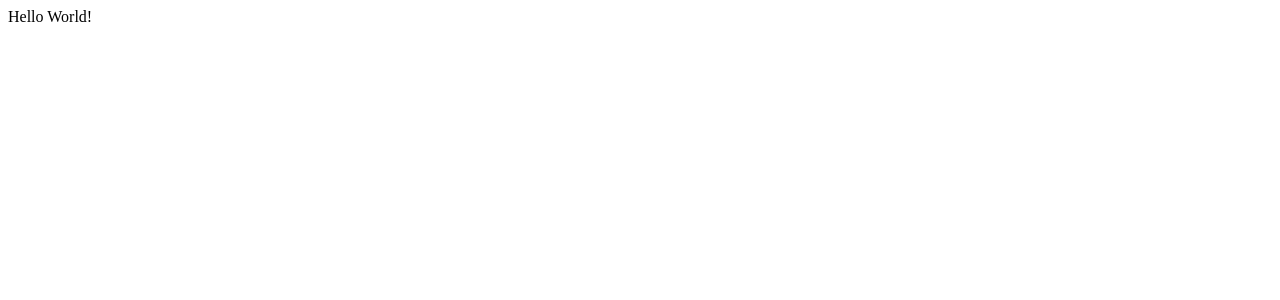
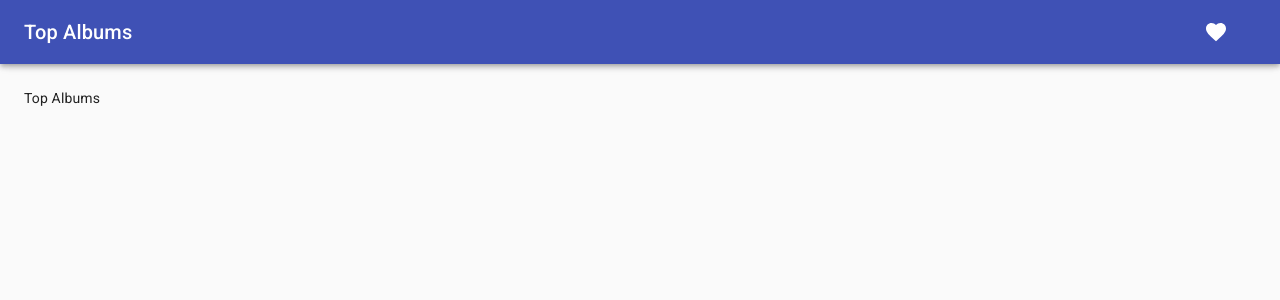
Before and after one commit to reloadedhead/pwa-itunes-demo, a React (Create React App) app: page / in a window 1280 px wide. Shown: the top 300 px of the page. Built offline with nearby package versions, Linux system fonts and the light colour scheme.

Commit message:
add: app shell design for route code splitting

```diff
--- a/package.json
+++ b/package.json
@@ -56,6 +56,7 @@
     ]
   },
   "devDependencies": {
+    "@types/react-router-dom": "^5.1.6",
     "@typescript-eslint/eslint-plugin": "^4.11.0",
     "@typescript-eslint/parser": "^4.11.0",
     "eslint": "^7.16.0",
--- /dev/null
+++ b/src/components/app-shell/header/index.tsx
@@ -0,0 +1,42 @@
+import React from 'react';
+import { createStyles, makeStyles, Theme } from '@material-ui/core/styles';
+import AppBar from '@material-ui/core/AppBar';
+import Toolbar from '@material-ui/core/Toolbar';
+import Typography from '@material-ui/core/Typography';
+import FavoriteIcon from '@material-ui/icons/Favorite';
+import IconButton from '@material-ui/core/IconButton';
+
+const useStyles = makeStyles((theme: Theme) =>
+  createStyles({
+    root: {
+      flexGrow: 1,
+    },
+    menuButton: {
+      marginRight: theme.spacing(2),
+    },
+    title: {
+      flexGrow: 1,
+    },
+  }),
+);
+
+const Header = () => {
+  const classes = useStyles();
+
+  return (
+    <div className={classes.root}>
+      <AppBar>
+        <Toolbar>
+          <Typography variant="h6" className={classes.title}>
+            Top Albums
+          </Typography>
+          <IconButton edge="start" className={classes.menuButton} color="inherit" aria-label="menu">
+            <FavoriteIcon />
+          </IconButton>
+        </Toolbar>
+      </AppBar>
+    </div>
+  );
+}
+
+export default Header;
--- /dev/null
+++ b/src/components/app-shell/index.tsx
@@ -0,0 +1,30 @@
+import { makeStyles, Theme, createStyles, CssBaseline } from '@material-ui/core';
+import React from 'react';
+import Header from './header';
+import ContentRouter from './router';
+
+const useStyles = makeStyles((theme: Theme) =>
+  createStyles({
+    toolbar: theme.mixins.toolbar,
+    content: {
+      flexGrow: 1,
+      padding: theme.spacing(3),
+    },
+  })
+);
+
+const AppShell = () => {
+  const classes = useStyles();
+  return (
+    <>
+      <CssBaseline />
+      <Header />
+      <main className={classes.content}>
+        <div className={classes.toolbar} />
+        <ContentRouter />
+      </main>
+    </>
+  )
+};
+
+export default AppShell;
--- /dev/null
+++ b/src/components/app-shell/router/index.tsx
@@ -0,0 +1,15 @@
+import { CircularProgress } from '@material-ui/core';
+import React, { lazy, Suspense } from 'react';
+import { Route, Switch } from 'react-router-dom';
+
+const TopAlbums = lazy(() => import('../../../pages/top-albums'));
+
+const ContentRouter = () => (
+  <Suspense fallback={<CircularProgress size={32} />}>
+    <Switch>
+      <Route path="/" component={TopAlbums} />
+    </Switch>
+  </Suspense>
+);
+
+export default ContentRouter;
--- a/src/index.tsx
+++ b/src/index.tsx
@@ -2,10 +2,11 @@ import React from 'react';
 import ReactDOM from 'react-dom';
 import * as serviceWorkerRegistration from './serviceWorkerRegistration';
 import reportWebVitals from './reportWebVitals';
+import Router from './router';
 
 ReactDOM.render(
   <React.StrictMode>
-    <div>Hello World!</div>
+    <Router />
   </React.StrictMode>,
   document.getElementById('root')
 );
--- /dev/null
+++ b/src/pages/top-albums/index.tsx
@@ -0,0 +1,5 @@
+import React from 'react';
+
+const TopAlbums = () => <div>Top Albums</div>;
+
+export default TopAlbums;
--- /dev/null
+++ b/src/router.tsx
@@ -0,0 +1,14 @@
+import React from 'react';
+import { BrowserRouter, Switch, Route, Redirect } from 'react-router-dom';
+import AppShell from './components/app-shell';
+
+const Router = () => (
+  <BrowserRouter>
+    <Switch>
+      <Route path={['/']} component={AppShell} />
+      <Redirect to="/" />
+    </Switch>
+  </BrowserRouter>
+);
+
+export default Router;
```
